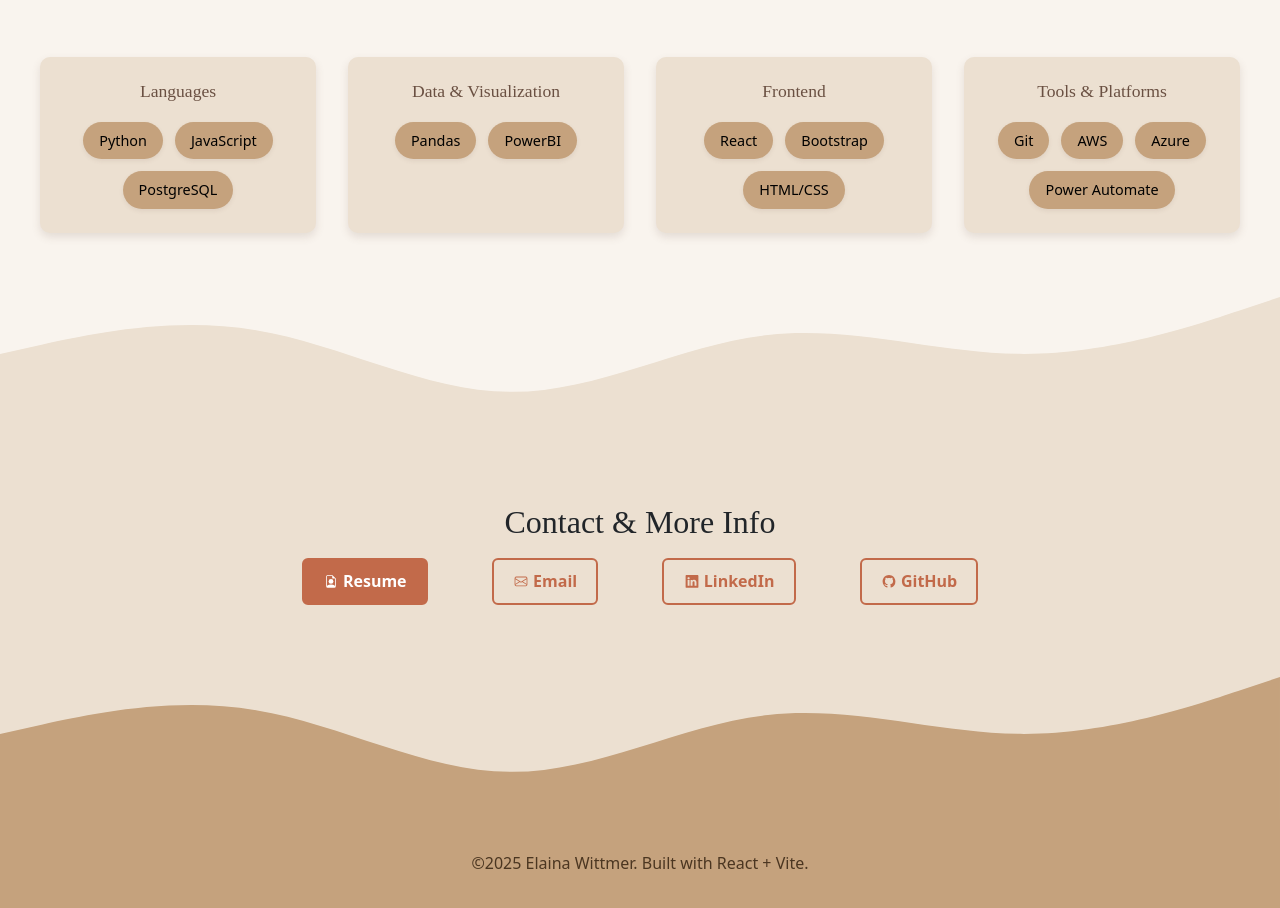
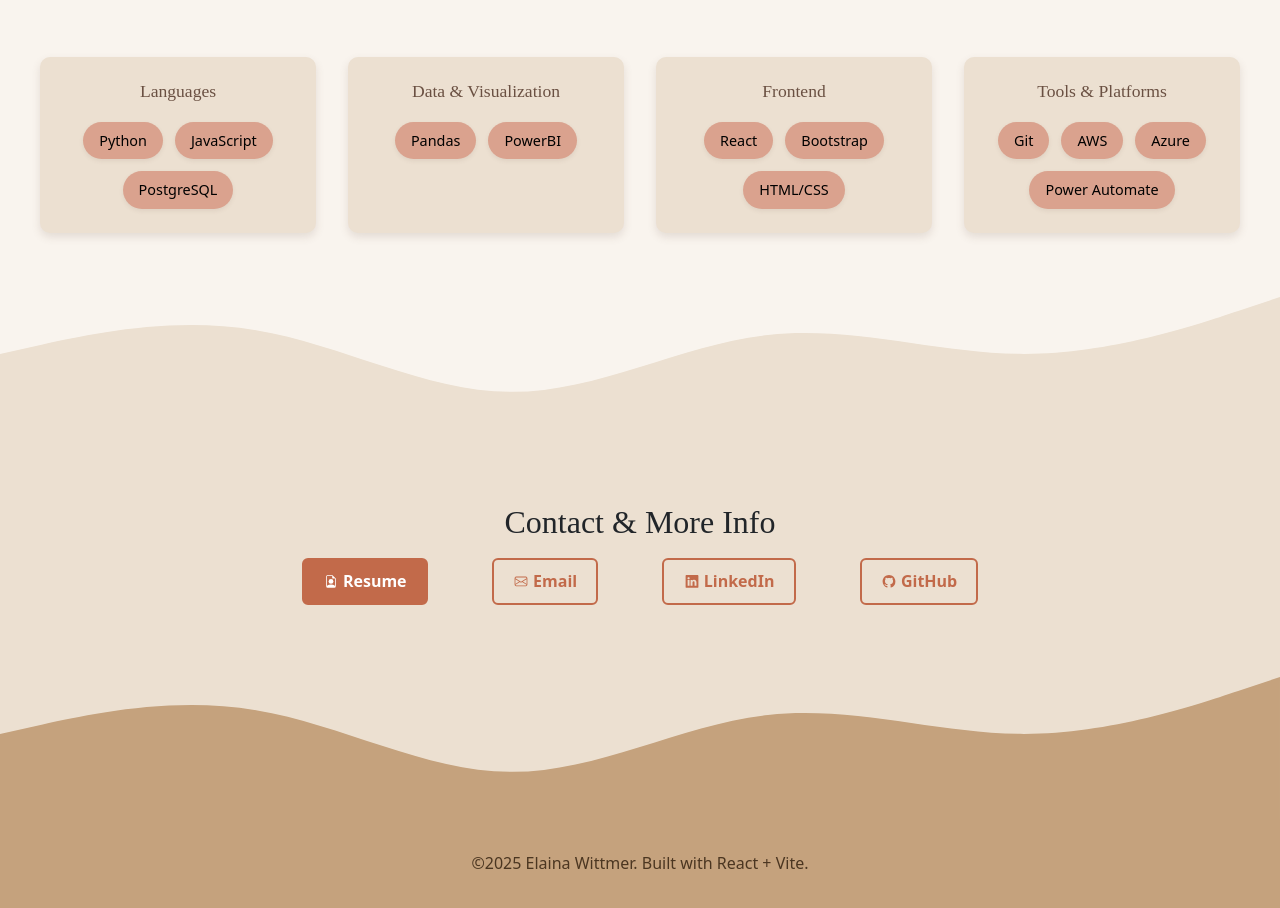
Before and after one commit to el-wittmer/el-wittmer.github.io, a React (Vite) app: page / in a window 1280 px wide. Shown: the part 2888-3796 px from the top of the page. Built offline with nearby package versions, Linux system fonts and the light colour scheme.

Commit message:
Update to skill tags

```diff
--- a/src/index.css
+++ b/src/index.css
@@ -258,7 +258,7 @@ a:hover {
 }
 
 .skill-tag {
-  background-color: #C5A27D;
+  background-color: #DAA28E;
   color: #000;
   padding: 0.5rem 1rem;
   border-radius: 20px;
```
